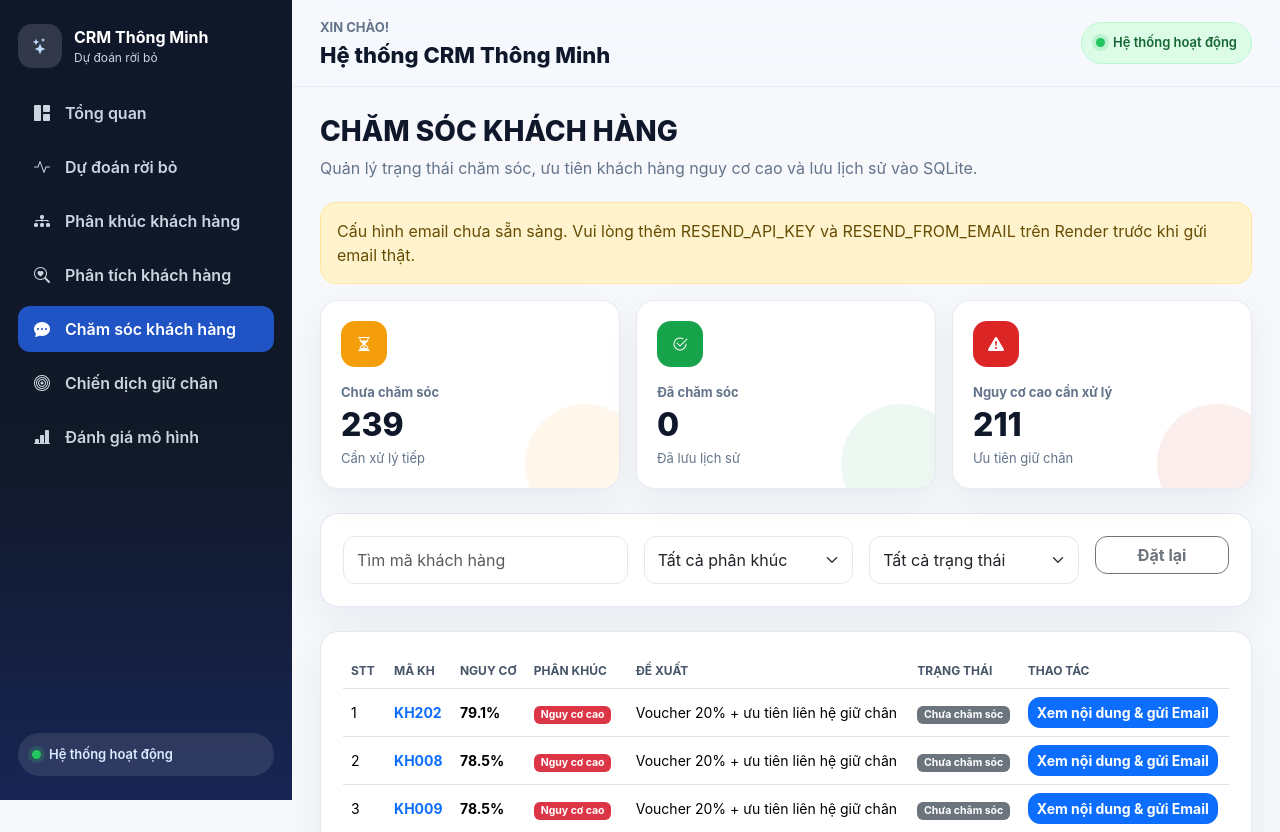
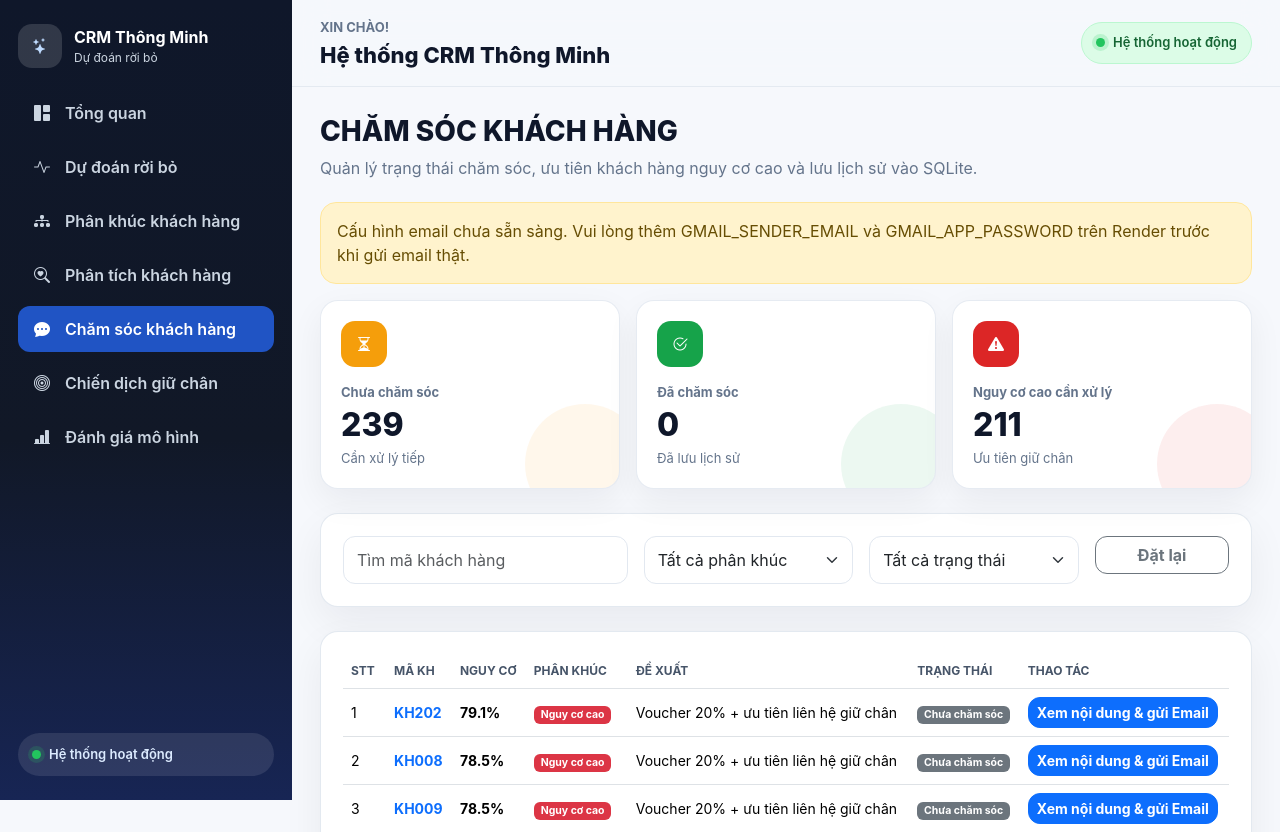
Before and after one commit to 22004098-cyber/crm-thong-minh, a Flask app: page /cham-soc in a window 1280 px wide. Shown: the top 832 px of the page. Run offline with Flask 3, Linux system fonts and the light colour scheme; data that the repository does not hold is empty.

Commit message:
Tich hop Gmail SMTP cham soc khach hang

```diff
--- a/app.py
+++ b/app.py
@@ -3,13 +3,14 @@ import io
 import logging
 import os
 import re
+import smtplib
 import sqlite3
 from datetime import datetime
+from email.message import EmailMessage
+from email.utils import formataddr
 from pathlib import Path
 
 import pandas as pd
-import resend
-from resend.exceptions import ResendError
 from flask import Flask, Response, redirect, render_template, request, url_for
 from sklearn.metrics import (
     accuracy_score,
@@ -37,8 +38,8 @@ SEGMENT_HIGH = "Nguy cơ cao"
 SEGMENT_MEDIUM = "Cần quan tâm"
 SEGMENT_SAFE = "An toàn"
 STATUS_PENDING = "Chưa chăm sóc"
-STATUS_DONE = "Đã gửi"
-EMAIL_STATUS_DONE = "Đã gửi Email"
+STATUS_DONE = "Đã gửi Email"
+EMAIL_STATUS_DONE = "Đã gửi"
 LEGACY_STATUS_DONE = "Đã chăm sóc"
 STATUS_FAILED = "Gửi lỗi"
 DONE_STATUSES = (STATUS_DONE, EMAIL_STATUS_DONE, LEGACY_STATUS_DONE)
@@ -382,7 +383,7 @@ def is_valid_email(email):
 
 
 def is_email_config_ready():
-    return bool(os.environ.get("RESEND_API_KEY") and os.environ.get("RESEND_FROM_EMAIL"))
+    return bool(os.environ.get("GMAIL_SENDER_EMAIL") and os.environ.get("GMAIL_APP_PASSWORD"))
 
 
 def log_email_config_error(message):
@@ -392,8 +393,7 @@ def log_email_config_error(message):
 def log_email_error(
     customer_code,
     recipient_email,
-    from_email,
-    http_status,
+    sender_email,
     error_type,
     error_message,
 ):
@@ -403,8 +403,7 @@ def log_email_error(
                 "[EMAIL ERROR]",
                 f"Customer: {customer_code}",
                 f"Recipient: {recipient_email or 'N/A'}",
-                f"From: {from_email or 'N/A'}",
-                f"HTTP status: {http_status or 'N/A'}",
+                f"Sender: {sender_email or 'N/A'}",
                 f"Error type: {error_type or 'N/A'}",
                 f"Error message: {error_message or 'N/A'}",
             ]
@@ -412,104 +411,89 @@ def log_email_error(
     )
 
 
-def log_email_success(customer_code, recipient_email, email_id):
+def log_email_success(customer_code, recipient_email, sender_email, subject):
     app.logger.info(
         "\n".join(
             [
                 "[EMAIL SUCCESS]",
                 f"Customer: {customer_code}",
                 f"Recipient: {recipient_email}",
-                f"Email ID: {email_id or 'N/A'}",
+                f"Sender: {sender_email}",
+                f"Subject: {subject}",
             ]
         )
     )
 
 
-def get_resend_response_id(email):
-    if isinstance(email, dict):
-        return email.get("id")
-    return getattr(email, "id", None)
-
-
-def send_resend_email(customer_code, recipient_email, subject, content):
-    api_key = os.environ.get("RESEND_API_KEY")
-    from_email = os.environ.get("RESEND_FROM_EMAIL")
-    if not api_key:
-        error_message = "Missing RESEND_API_KEY"
+def send_gmail_email(customer_code, recipient_email, subject, content):
+    sender_email = os.environ.get("GMAIL_SENDER_EMAIL")
+    app_password = os.environ.get("GMAIL_APP_PASSWORD")
+    sender_name = os.environ.get("GMAIL_SENDER_NAME", APP_NAME)
+    if not sender_email:
+        error_message = "Missing GMAIL_SENDER_EMAIL"
         log_email_config_error(error_message)
         log_email_error(
             customer_code,
             recipient_email,
-            from_email,
-            None,
+            sender_email,
             "EmailConfigError",
             error_message,
         )
-        return False, None, "Cấu hình email chưa sẵn sàng. Thiếu RESEND_API_KEY."
-    if not from_email:
-        error_message = "Missing RESEND_FROM_EMAIL"
+        return False, None, "Cấu hình email chưa sẵn sàng. Thiếu GMAIL_SENDER_EMAIL."
+    if not app_password:
+        error_message = "Missing GMAIL_APP_PASSWORD"
         log_email_config_error(error_message)
         log_email_error(
             customer_code,
             recipient_email,
-            from_email,
-            None,
+            sender_email,
             "EmailConfigError",
             error_message,
         )
-        return False, None, "Cấu hình email chưa sẵn sàng. Thiếu RESEND_FROM_EMAIL."
+        return False, None, "Cấu hình email chưa sẵn sàng. Thiếu GMAIL_APP_PASSWORD."
     if not is_valid_email(recipient_email):
         error_message = "Email người nhận không hợp lệ."
         log_email_error(
             customer_code,
             recipient_email,
-            from_email,
-            None,
+            sender_email,
             "EmailValidationError",
             error_message,
         )
         return False, None, error_message
 
-    resend.api_key = api_key
+    message = EmailMessage()
+    message["From"] = formataddr((sender_name, sender_email))
+    message["To"] = recipient_email
+    message["Subject"] = subject
+    message.set_content(content)
+    message.add_alternative(content.replace("\n", "<br>"), subtype="html")
+
     try:
-        email = resend.Emails.send(
-            {
-                "from": from_email,
-                "to": [recipient_email],
-                "subject": subject,
-                "html": content.replace("\n", "<br>"),
-            }
-        )
-        email_id = get_resend_response_id(email)
-        log_email_success(customer_code, recipient_email, email_id)
-        return True, email_id, None
-    except ResendError as exc:
-        http_status = getattr(exc, "code", None)
-        error_type = getattr(exc, "error_type", exc.__class__.__name__)
-        error_message = getattr(exc, "message", str(exc))
+        with smtplib.SMTP("smtp.gmail.com", 587, timeout=30) as smtp:
+            smtp.ehlo()
+            smtp.starttls()
+            smtp.ehlo()
+            smtp.login(sender_email, app_password)
+            smtp.send_message(message)
+        log_email_success(customer_code, recipient_email, sender_email, subject)
+        return True, None, None
+    except smtplib.SMTPException as exc:
+        error_message = str(exc)
         log_email_error(
             customer_code,
             recipient_email,
-            from_email,
-            http_status,
-            error_type,
+            sender_email,
+            exc.__class__.__name__,
             error_message,
         )
         return False, None, error_message
-    except Exception as exc:
-        response = getattr(exc, "response", None)
-        http_status = getattr(response, "status_code", None)
+    except OSError as exc:
         error_message = str(exc)
-        if response is not None:
-            try:
-                error_message = response.text or error_message
-            except Exception:
-                pass
         log_email_error(
             customer_code,
             recipient_email,
-            from_email,
-            http_status,
+            sender_email,
             exc.__class__.__name__,
             error_message,
         )
@@ -692,8 +676,7 @@ def gui_cham_soc(customer_code):
         log_email_error(
             customer["MaHienThi"],
             recipient_email,
-            os.environ.get("RESEND_FROM_EMAIL"),
-            None,
+            os.environ.get("GMAIL_SENDER_EMAIL"),
             "EmailValidationError",
             error_message,
         )
@@ -707,7 +690,7 @@ def gui_cham_soc(customer_code):
         )
         return redirect(f"{next_url}?email_status=error")
 
-    success, provider_message_id, error_message = send_resend_email(
+    success, provider_message_id, error_message = send_gmail_email(
         customer["MaHienThi"], recipient_email, email_subject, email_content
     )
     if success:
--- a/requirements.txt
+++ b/requirements.txt
@@ -2,4 +2,3 @@ Flask
 pandas
 scikit-learn
 gunicorn
-resend
--- a/templates/cham_soc_khach_hang.html
+++ b/templates/cham_soc_khach_hang.html
@@ -6,7 +6,7 @@
 
 {% if not email_config_ready %}
 <div class="alert alert-warning rounded-4">
-    Cấu hình email chưa sẵn sàng. Vui lòng thêm RESEND_API_KEY và RESEND_FROM_EMAIL trên Render trước khi gửi email thật.
+    Cấu hình email chưa sẵn sàng. Vui lòng thêm GMAIL_SENDER_EMAIL và GMAIL_APP_PASSWORD trên Render trước khi gửi email thật.
 </div>
 {% endif %}
 
--- a/templates/chi_tiet_khach_hang.html
+++ b/templates/chi_tiet_khach_hang.html
@@ -9,10 +9,10 @@
 {% if email_status == "success" %}
 <div class="alert alert-success rounded-4">Email chăm sóc đã được gửi thành công và trạng thái đã được lưu.</div>
 {% elif email_status == "error" %}
-<div class="alert alert-danger rounded-4">Chưa gửi được email chăm sóc. Hệ thống đã lưu trạng thái lỗi, vui lòng kiểm tra cấu hình Resend hoặc nội dung email.</div>
+<div class="alert alert-danger rounded-4">Chưa gửi được email chăm sóc. Hệ thống đã lưu trạng thái lỗi, vui lòng kiểm tra cấu hình Gmail SMTP hoặc nội dung email.</div>
 {% endif %}
 {% if not email_config_ready %}
-<div class="alert alert-warning rounded-4">Cấu hình email chưa sẵn sàng. Cần thêm RESEND_API_KEY và RESEND_FROM_EMAIL trước khi gửi email thật.</div>
+<div class="alert alert-warning rounded-4">Cấu hình email chưa sẵn sàng. Cần thêm GMAIL_SENDER_EMAIL và GMAIL_APP_PASSWORD trước khi gửi email thật.</div>
 {% endif %}
 <section class="profile-hero mb-4">
     <div>
@@ -53,7 +53,7 @@
     <div class="col-lg-4">
         <div class="modern-card h-100"><div class="card-body">
             <h5 class="section-title">Email chăm sóc</h5>
-            <p class="text-muted">Nhân viên kiểm tra người nhận, tiêu đề và nội dung trước khi gửi. Trạng thái chỉ chuyển thành Đã gửi Email khi Resend gửi thành công.</p>
+            <p class="text-muted">Nhân viên kiểm tra người nhận, tiêu đề và nội dung trước khi gửi. Trạng thái chỉ chuyển thành Đã gửi Email khi Gmail SMTP gửi thành công.</p>
             {% if customer.TrangThaiChamSoc == STATUS_DONE %}
             <button class="btn btn-success w-100" disabled>Đã gửi Email</button>
             {% else %}
```
